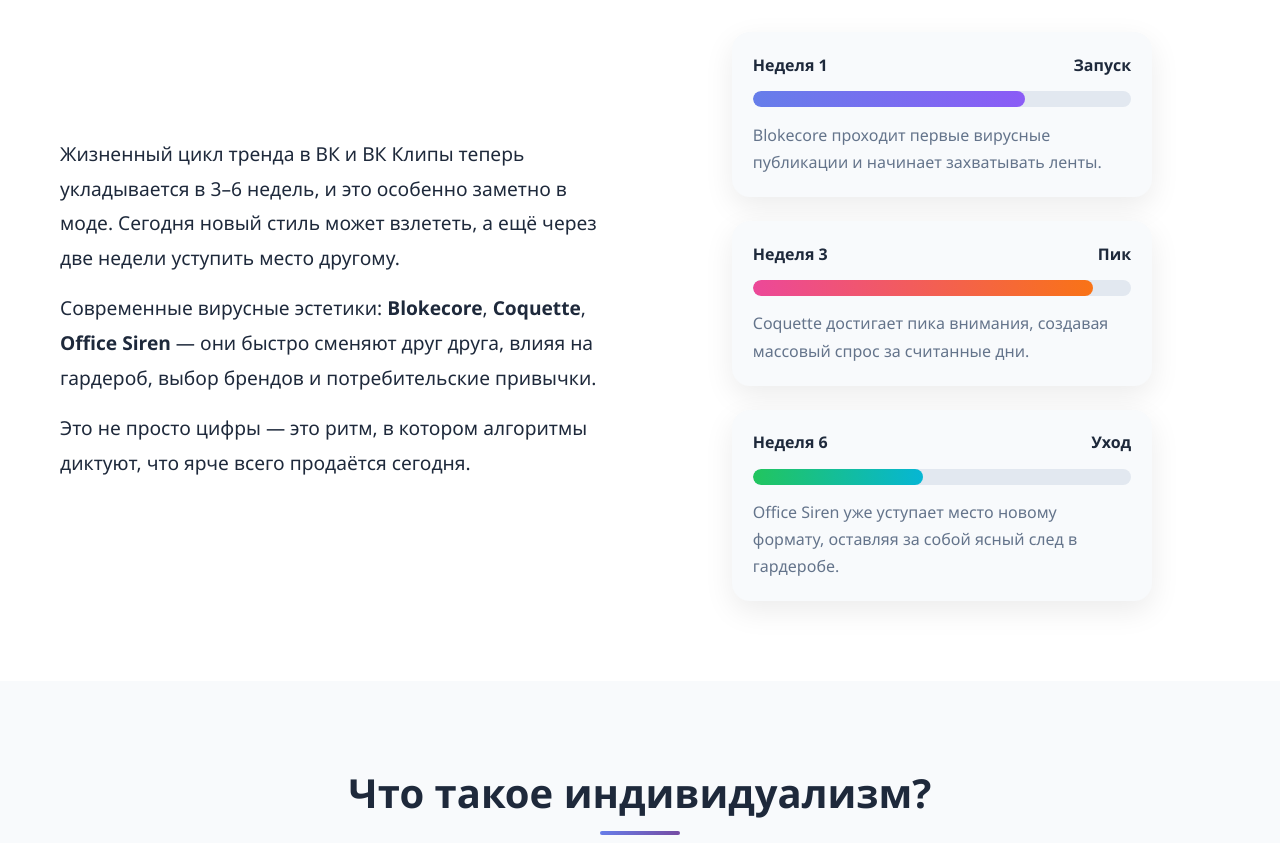
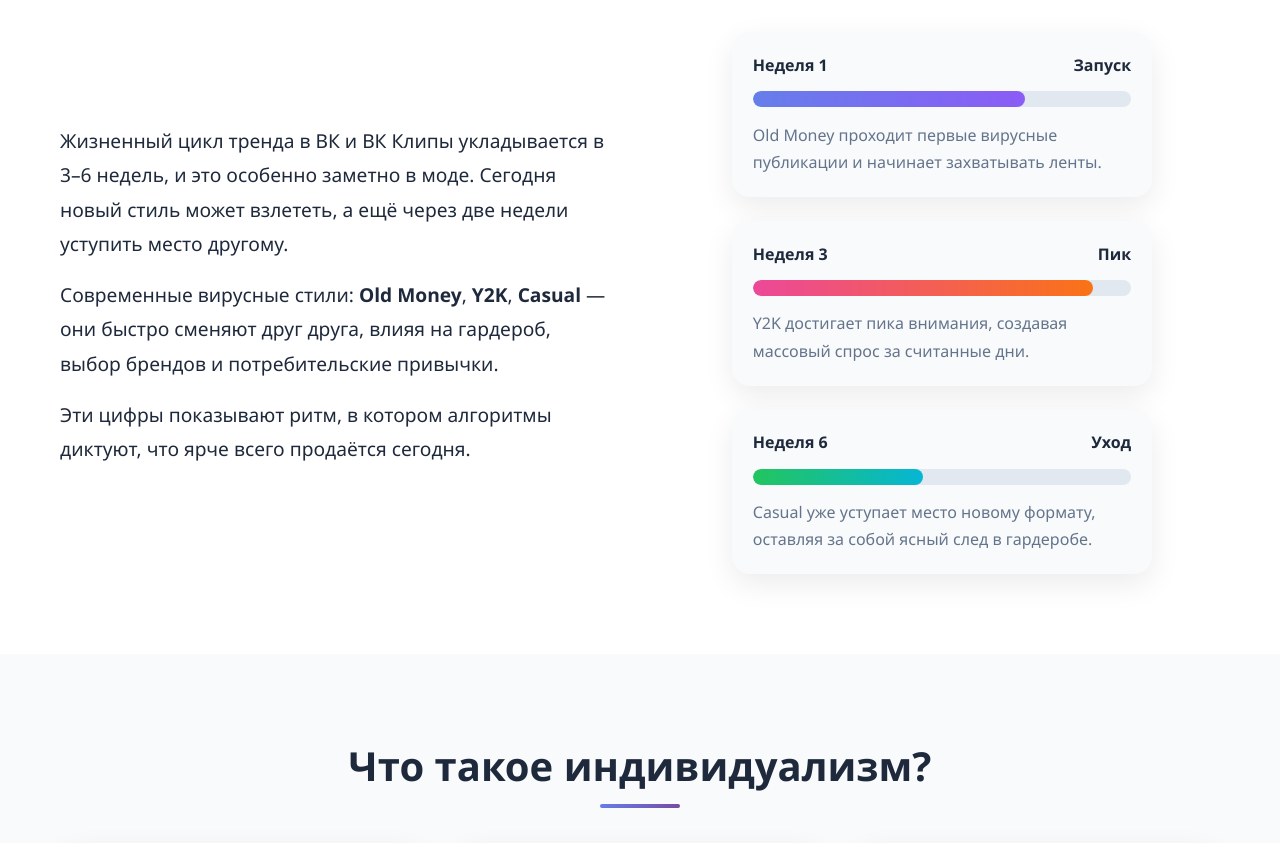
Before and after one commit to ilya44444/nnnxxkk_project, a plain HTML site: page index.html in a window 1280 px wide. Shown: the part 960-1803 px from the top of the page. Drawn offline with Linux system fonts and the light colour scheme.

Commit message:
Add files via upload

```diff
--- a/index.html
+++ b/index.html
@@ -47,26 +47,26 @@
             <h2 class="section-title">Аналитика трендов</h2>
             <div class="analytics-content">
                 <div class="analytics-text">
-                    <p>Жизненный цикл тренда в ВК и ВК Клипы теперь укладывается в 3–6 недель, и это особенно заметно в моде. Сегодня новый стиль может взлететь, а ещё через две недели уступить место другому.</p>
-                    <p>Современные вирусные эстетики: <strong>Blokecore</strong>, <strong>Coquette</strong>, <strong>Office Siren</strong> — они быстро сменяют друг друга, влияя на гардероб, выбор брендов и потребительские привычки.</p>
-                    <p>Это не просто цифры — это ритм, в котором алгоритмы диктуют, что ярче всего продаётся сегодня.</p>
+                    <p>Жизненный цикл тренда в ВК и ВК Клипы укладывается в 3–6 недель, и это особенно заметно в моде. Сегодня новый стиль может взлететь, а ещё через две недели уступить место другому.</p>
+                    <p>Современные вирусные стили: <strong>Old Money</strong>, <strong>Y2K</strong>, <strong>Casual</strong> — они быстро сменяют друг друга, влияя на гардероб, выбор брендов и потребительские привычки.</p>
+                    <p>Эти цифры показывают ритм, в котором алгоритмы диктуют, что ярче всего продаётся сегодня.</p>
                 </div>
                 <div class="analytics-chart">
                     <div class="trend-lifecycle">
                         <div class="lifecycle-item">
                             <div class="lifecycle-title"><span>Неделя 1</span><span>Запуск</span></div>
                             <div class="lifecycle-bar"><span class="lifecycle-fill fill-start" style="width: 72%"></span></div>
-                            <p>Blokecore проходит первые вирусные публикации и начинает захватывать ленты.</p>
+                            <p>Old Money проходит первые вирусные публикации и начинает захватывать ленты.</p>
                         </div>
                         <div class="lifecycle-item">
                             <div class="lifecycle-title"><span>Неделя 3</span><span>Пик</span></div>
                             <div class="lifecycle-bar"><span class="lifecycle-fill fill-peak" style="width: 90%"></span></div>
-                            <p>Coquette достигает пика внимания, создавая массовый спрос за считанные дни.</p>
+                            <p>Y2K достигает пика внимания, создавая массовый спрос за считанные дни.</p>
                         </div>
                         <div class="lifecycle-item">
                             <div class="lifecycle-title"><span>Неделя 6</span><span>Уход</span></div>
                             <div class="lifecycle-bar"><span class="lifecycle-fill fill-decline" style="width: 45%"></span></div>
-                            <p>Office Siren уже уступает место новому формату, оставляя за собой ясный след в гардеробе.</p>
+                            <p>Casual уже уступает место новому формату, оставляя за собой ясный след в гардеробе.</p>
                         </div>
                     </div>
                 </div>
```
